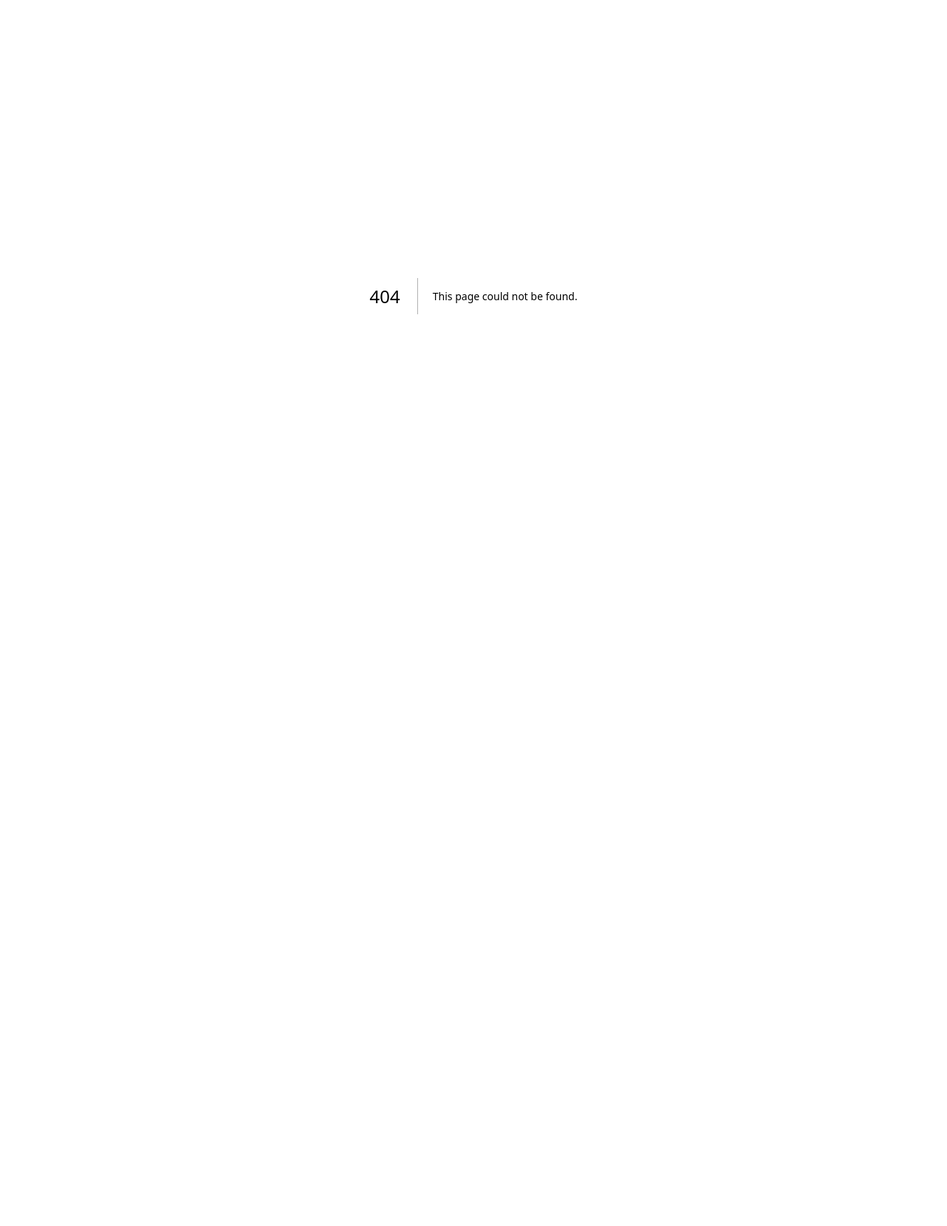
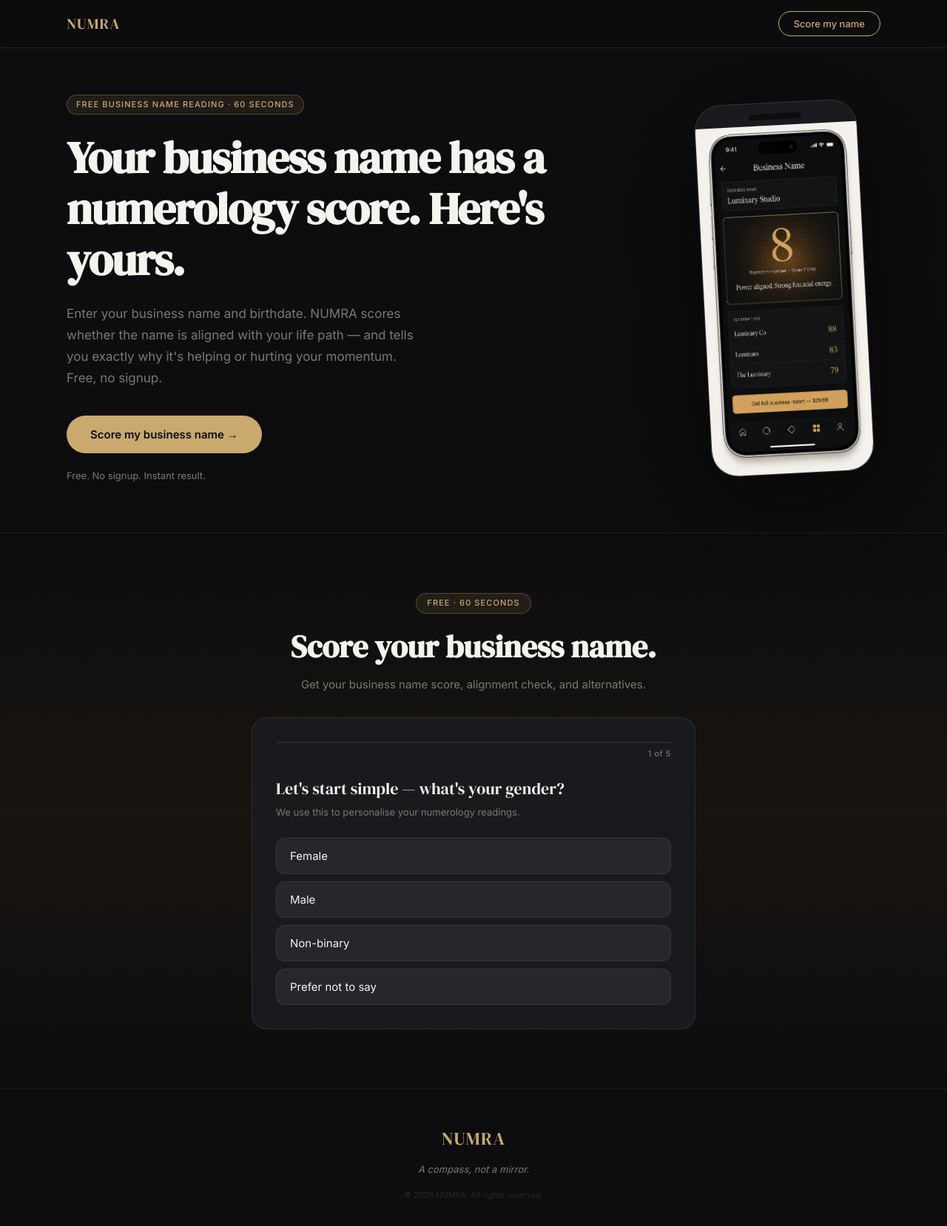
Before and after one commit to rubygh1494/numra-landing, a Next.js app: page /business in a window 1280 px wide. Before the commit this address had no page. Shown: the top 1658 px of the page at 74% size. Before the commit the page ends 800 px from the top, so only its background shows below. Built offline with nearby package versions, Linux system fonts and the light colour scheme.

Commit message:
Add business landing page

```diff
--- /dev/null
+++ b/app/business/page.js
@@ -0,0 +1,89 @@
+'use client'
+import SignupForm from '../components/SignupForm'
+
+export default function BusinessPage() {
+  const scrollToForm = () => document.getElementById('signup')?.scrollIntoView({ behavior: 'smooth' })
+
+  return (
+    <>
+      <nav style={S.nav}>
+        <div style={S.navInner}>
+          <a href="/" style={S.navLogo}>NUMRA</a>
+          <button style={S.navCta} onClick={scrollToForm}>Score my name</button>
+        </div>
+      </nav>
+
+      <section style={S.hero}>
+        <div style={S.heroInner}>
+          <div style={S.heroText}>
+            <div style={S.heroEyebrow}>Free Business Name Reading · 60 Seconds</div>
+            <h1 style={S.heroHeadline}>Your business name has a numerology score. Here's yours.</h1>
+            <p style={S.heroSub}>
+              Enter your business name and birthdate. NUMRA scores whether the name is aligned with your life path — and tells you exactly why it's helping or hurting your momentum. Free, no signup.
+            </p>
+            <button style={S.heroCta} onClick={scrollToForm}>Score my business name →</button>
+            <div style={S.heroProof}>Free. No signup. Instant result.</div>
+          </div>
+          <div style={S.heroPhone}>
+            <div style={S.phoneWrap}>
+              <div style={S.phoneFrame}>
+                <div style={S.phoneDynamic} />
+                <img src="/images/screen_08.png" alt="NUMRA business name scorer" style={S.phoneScreen} />
+              </div>
+            </div>
+          </div>
+        </div>
+      </section>
+
+      <section id="signup" style={S.signupSection}>
+        <div style={S.signupInner}>
+          <div style={S.signupHeadlineWrap}>
+            <div style={S.signupEyebrow}>Free · 60 seconds</div>
+            <h2 style={S.signupHeadline}>Score your business name.</h2>
+            <p style={S.signupSub}>Get your business name score, alignment check, and alternatives.</p>
+          </div>
+          <SignupForm source="ad_business" />
+        </div>
+      </section>
+
+      <footer style={S.footer}>
+        <div style={S.footerInner}>
+          <div style={S.footerLogo}>NUMRA</div>
+          <div style={S.footerTag}>A compass, not a mirror.</div>
+          <div style={S.footerCopy}>© 2026 NUMRA. All rights reserved.</div>
+        </div>
+      </footer>
+    </>
+  )
+}
+
+const S = {
+  nav: { position: 'fixed', top: 0, left: 0, right: 0, zIndex: 100, padding: '0 24px', background: 'rgba(13,13,15,0.92)', backdropFilter: 'blur(12px)', borderBottom: '0.5px solid rgba(255,255,255,0.08)' },
+  navInner: { maxWidth: 1100, margin: '0 auto', display: 'flex', alignItems: 'center', justifyContent: 'space-between', height: 64 },
+  navLogo: { fontFamily: "'DM Serif Display', serif", fontSize: 20, color: '#C9A96E', letterSpacing: '0.05em', textDecoration: 'none' },
+  navCta: { background: 'transparent', border: '0.5px solid #C9A96E', color: '#C9A96E', borderRadius: 100, padding: '8px 20px', fontSize: 13, fontWeight: 500, fontFamily: "'Inter', sans-serif", cursor: 'pointer' },
+  hero: { minHeight: '90vh', display: 'flex', alignItems: 'center', padding: '120px 24px 60px', position: 'relative' },
+  heroInner: { maxWidth: 1100, margin: '0 auto', width: '100%', display: 'flex', alignItems: 'center', gap: 64, flexWrap: 'wrap' },
+  heroText: { flex: '1 1 380px', minWidth: 0 },
+  heroPhone: { flex: '0 0 260px', display: 'flex', justifyContent: 'center' },
+  heroEyebrow: { display: 'inline-block', fontSize: 11, fontWeight: 500, letterSpacing: '0.1em', textTransform: 'uppercase', color: '#C9A96E', background: 'rgba(201,169,110,0.1)', border: '0.5px solid rgba(201,169,110,0.3)', borderRadius: 100, padding: '4px 12px', marginBottom: 24 },
+  heroHeadline: { fontFamily: "'DM Serif Display', serif", fontSize: 'clamp(36px, 6vw, 60px)', lineHeight: 1.15, color: '#F5F3EE', marginBottom: 24, letterSpacing: '-0.02em' },
+  heroSub: { fontSize: 17, color: '#7A7870', lineHeight: 1.7, maxWidth: 480, marginBottom: 36 },
+  heroCta: { background: '#C9A96E', color: '#0D0D0F', border: 'none', borderRadius: 100, padding: '16px 32px', fontSize: 15, fontWeight: 600, cursor: 'pointer', marginBottom: 20, fontFamily: "'Inter', sans-serif" },
+  heroProof: { fontSize: 13, color: '#7A7870' },
+  phoneWrap: { display: 'inline-block', filter: 'drop-shadow(0 32px 64px rgba(0,0,0,0.6))', transform: 'rotate(-3deg)' },
+  phoneFrame: { width: 220, background: '#1A1A1E', borderRadius: 36, border: '1.5px solid rgba(255,255,255,0.12)', overflow: 'hidden', paddingTop: 14 },
+  phoneDynamic: { width: 72, height: 8, background: '#0D0D0F', borderRadius: 10, margin: '0 auto 8px' },
+  phoneScreen: { width: '100%', display: 'block', borderRadius: '0 0 34px 34px' },
+  signupSection: { padding: '80px 24px', background: 'linear-gradient(180deg, #0D0D0F 0%, #181410 50%, #0D0D0F 100%)', borderTop: '0.5px solid rgba(201,169,110,0.1)' },
+  signupInner: { maxWidth: 600, margin: '0 auto', display: 'flex', flexDirection: 'column', alignItems: 'center', gap: 32 },
+  signupHeadlineWrap: { textAlign: 'center' },
+  signupEyebrow: { display: 'inline-block', fontSize: 11, fontWeight: 500, letterSpacing: '0.1em', textTransform: 'uppercase', color: '#C9A96E', background: 'rgba(201,169,110,0.1)', border: '0.5px solid rgba(201,169,110,0.3)', borderRadius: 100, padding: '4px 14px', marginBottom: 20 },
+  signupHeadline: { fontFamily: "'DM Serif Display', serif", fontSize: 'clamp(28px, 4vw, 42px)', color: '#F5F3EE', lineHeight: 1.15, marginBottom: 16 },
+  signupSub: { fontSize: 15, color: '#7A7870' },
+  footer: { padding: '48px 24px', borderTop: '0.5px solid rgba(255,255,255,0.06)' },
+  footerInner: { maxWidth: 1100, margin: '0 auto', display: 'flex', flexDirection: 'column', alignItems: 'center', gap: 8 },
+  footerLogo: { fontFamily: "'DM Serif Display', serif", fontSize: 24, color: '#C9A96E', letterSpacing: '0.05em', marginBottom: 4 },
+  footerTag: { fontSize: 13, color: '#7A7870', fontStyle: 'italic' },
+  footerCopy: { fontSize: 11, color: '#26262C', marginTop: 8 },
+}
```
